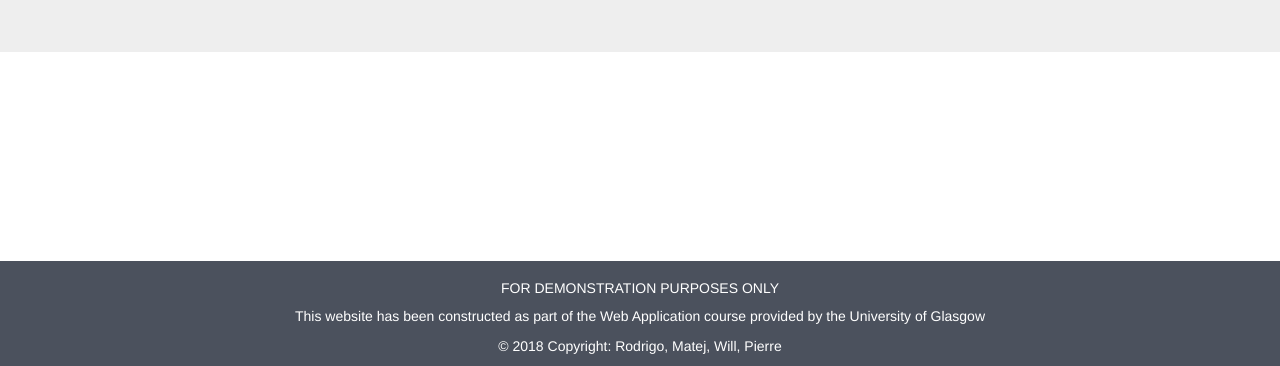
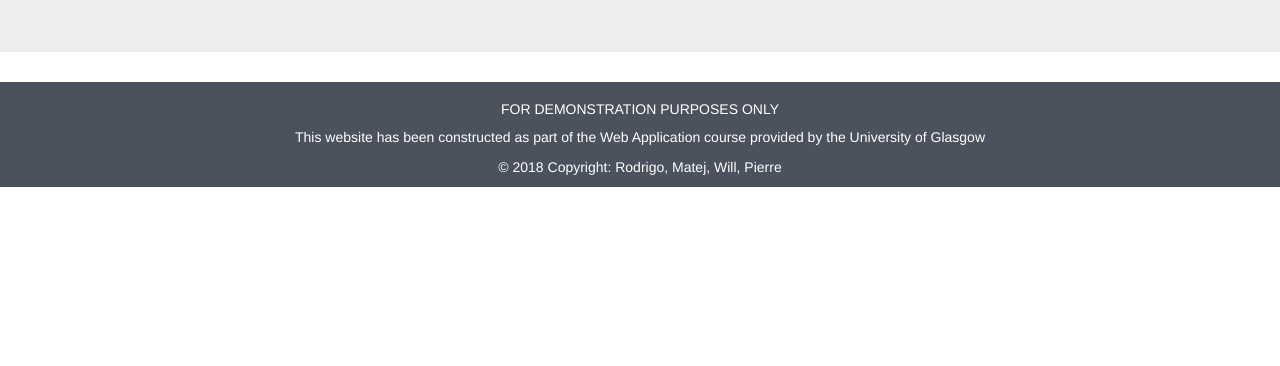
Before and after one commit to WilliamAinsworth/WAD2Project, a Django app: page /pubway/subcrawl/new/ in a window 1280 px wide. Shown: the part 434-800 px from the top of the page. Run offline with Django 3.2, Linux system fonts and the light colour scheme; some libraries are stand-ins or nearby versions.

Commit message:
footer finally working

```diff
--- a/pubway/models.py
+++ b/pubway/models.py
@@ -84,5 +84,5 @@ class Place(models.Model):
 
 #to have multiple places, we can create an image class
 class Image(models.Model):
-    place = models.ForeignKey(Place)
+    place = models.ForeignKey(Place,on_delete=models.SET_NULL, null=True)
     image= models.ImageField(upload_to='place_images')
--- a/static/css/base.css
+++ b/static/css/base.css
@@ -16,7 +16,6 @@ html {
 body {
     position: relative;
     margin: 0;
-  padding-bottom: 6rem;
     min-height: 100%;
 }
 
--- a/static/css/footer-static-bottom.css
+++ b/static/css/footer-static-bottom.css
@@ -3,11 +3,8 @@
  */
 
 .page-footer {
-  position: absolute;
-  right: 0;
-  bottom: 0;
-  left: 0;
-  padding: 1rem;
-  background-color: #4B515D;
-  color: #FFF;
+    clear: both;
+    padding: 1rem;
+    background-color: #4B515D;
+    color: #FFF;
 }
--- a/templates/pubway/base.html
+++ b/templates/pubway/base.html
@@ -46,8 +46,9 @@
     {% endblock %}
     <div class="container">
         {% block content %}{% endblock %}
+    </div> <!-- /container -->
     {% include 'pubway/elements/footer.html' %}
-    </div> <!-- /container -->
+
     {% include "pubway/elements/javascript.html" %}
     <script src="{% static 'js/jquery-3.1.1.min.js' %}"></script>
     <script src="{% static 'js/bootstrap.min.js' %}"></script>
--- a/templates/pubway/elements/footer.html
+++ b/templates/pubway/elements/footer.html
@@ -1,6 +1,6 @@
 {% load staticfiles %}
 <!--Footer-->
-<footer class="page-footer font-small blue pt-4 mt-4">
+<div class="page-footer font-small blue pt-4 mt-4">
 
     <!--Footer Links-->
     <div class="container-fluid text-center">
@@ -22,5 +22,5 @@
     </div>
     <!--/.Copyright-->
 
-</footer>
+</div>
 <!--/.Footer-->
--- a/templates/pubway/elements/navbar.html
+++ b/templates/pubway/elements/navbar.html
@@ -16,7 +16,6 @@
         <div id="navbar" class="navbar-collapse collapse">
             <ul class="nav navbar-nav">
                 <li><a href="{% url 'index' %}">Home</a></li>
-                <li><a href="{% url 'index' %}">About</a></li>
                 {% if request.user.is_authenticated %}
                     <li><a href="{% url 'new_subcrawl' %}">Organise a new Subcrawl</a></li>
                 {% endif %}
@@ -55,8 +54,6 @@
                     <button type='submit' class='btn btn-default'>Login</button>
                 </form>
             {% endif %}
-
-
         </div><!--/.nav-collapse -->
     </div>
 </nav>
```
Lines whose indentation alone changed are shown as unchanged.
